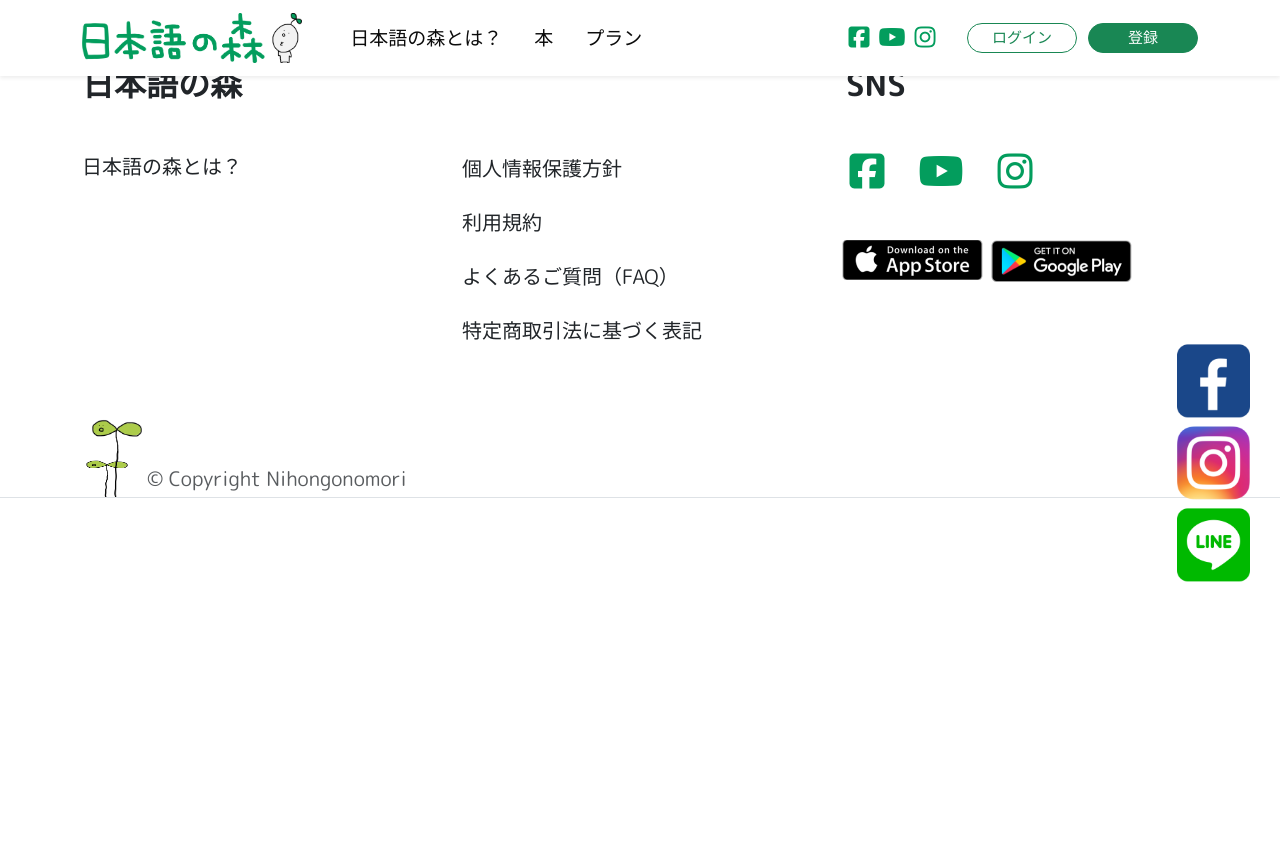
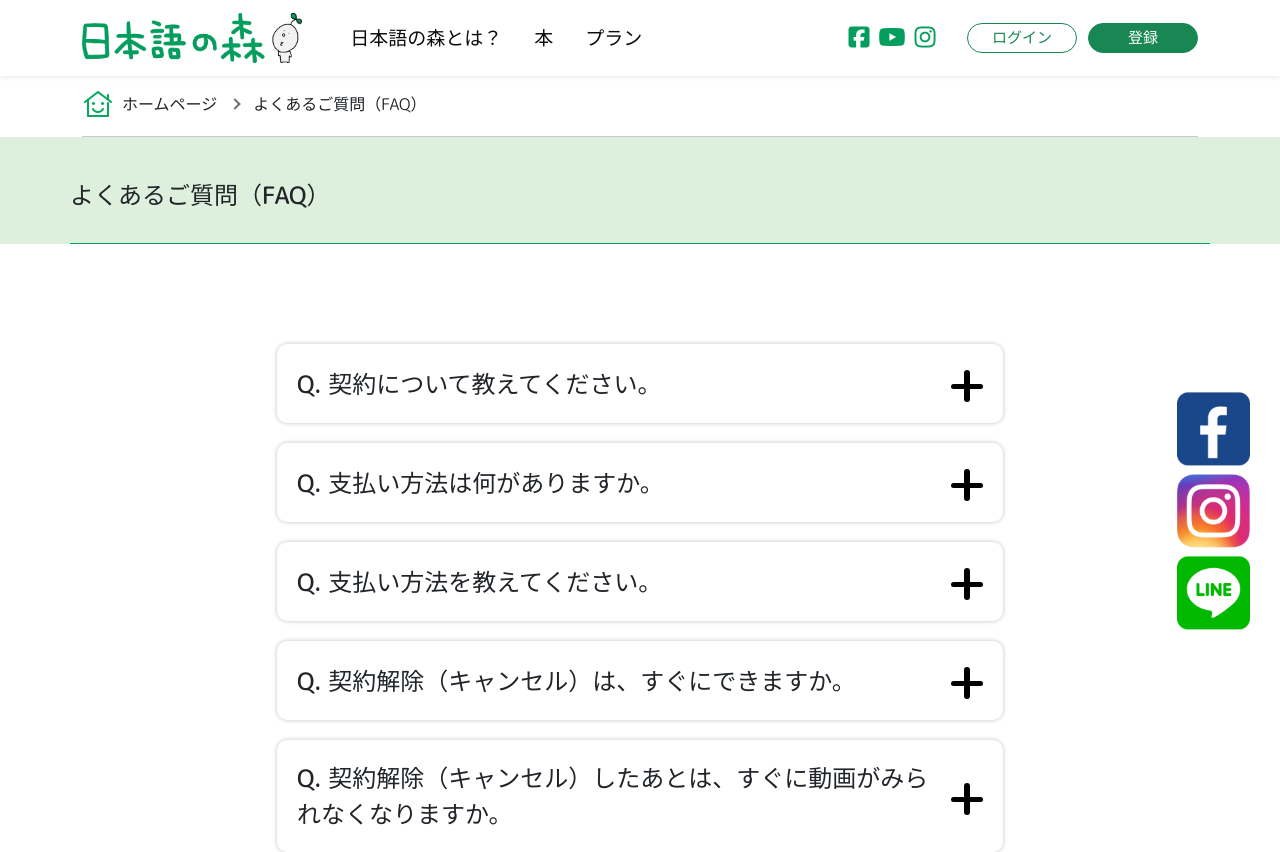
Before and after one commit to ying-mohom/Nihongomori, a React (Vite) app: page /faq in a window 1280 px wide. Shown: the top 852 px of the page. Before the commit the page ends 800 px from the top, so only its background shows below. Built offline with nearby package versions, Linux system fonts and the light colour scheme.

Commit message:
ADD: FAQ Page

```diff
--- a/src/assets/components/Footer.jsx
+++ b/src/assets/components/Footer.jsx
@@ -35,7 +35,7 @@ function Footer() {
               </a>
 
               <a
-                href="/"
+                href="/faq"
                 className="d-block mb-4 text-dark text-decoration-none fs-5"
               >
                 よくあるご質問（FAQ）
--- a/src/pages/FAQ.jsx
+++ b/src/pages/FAQ.jsx
@@ -0,0 +1,275 @@
+import { useState } from "react";
+import SubNav from "../assets/components/SubNav";
+import { Container } from "react-bootstrap";
+
+const faqs = [
+	{
+		question: "契約について教えてください。",
+		answer: (
+			<>
+				※ JLPT N1/N2/N3
+				<br />
+				<br />
+				【1年合格PASS / 6か月PASS / 1か月PASS】
+				<br /><br />
+				1年PASS：1年間、N1・N2・N3のすべての授業動画が見られます。
+				<br />
+				（日本語会話と日本文化のコースも見ることができます。）
+				<br /><br />
+				6か月PASS：6か月間、N1・N2・N3のすべての授業動画が見られます。
+				<br />
+				（日本語会話と日本文化のコースも見ることができます。）
+				<br /><br />
+				1か月PASS：1か月間、N1・N2・N3のすべての授業動画が見られます。
+				<br />
+				（日本語会話と日本文化のコースも見ることができます。）
+				<br />
+				<br />
+				1年合格PASS / 6か月PASS / 1か月PASSのプランは自動更新されます。
+				<br />
+				次の更新をしたくない場合は、契約期限前にキャンセルしてください。
+				<br /><br />
+				※ JLPT N4
+				<br /><br />
+				【BASIC JAPANESE JLPT N4 / 基础日语 JLPT N4 / 기초 일본어 JLPT N4】
+				<br /><br />
+				BASIC JAPANESE JLPT N4：6か月間、BASIC JAPANESE JLPT N4 コースの動画が見られます。
+				<br />
+				基础日语 JLPT N4：6か月間、基础日语 JLPT N4 コースの動画が見られます。
+				<br />
+				기초 일본어 JLPT N4：6か月間、기초 일본어 JLPT N4 コースの動画が見られます。
+				<br />
+				<br />
+				このプランは自動更新されません。
+				<br /><br />
+				※ JLPT N5
+				<br /><br />
+				【BASIC JAPANESE JLPT N5 / 基础日语 JLPT N5 / 기초 일본어 JLPT N5】
+				<br /><br />
+				BASIC JAPANESE JLPT N5：6か月間、BASIC JAPANESE JLPT N5 コースの動画が見られます。
+				<br />
+				基础日语 JLPT N5：6か月間、基础日语 JLPT N5 コースの動画が見られます。
+				<br />
+				기초 일본어 JLPT N5：6か月間、기초 일본어 JLPT N5 コースの動画が見られます。
+				<br /><br />
+				このプランは自動更新されません。
+			</>
+		),
+	},
+	{
+		question: "支払い方法は何がありますか。",
+		answer: (
+			<>
+				1か月PASS：クレジットカードのみ対応しています。
+				<br />
+				1年合格PASS / 6か月PASS / BASIC JAPANESE N4,N5：クレジットカード、銀行振込（日本またはインドネシアの銀行）、PayPalの3つの方法でお支払いできます。
+			</>
+		),
+	},
+	{
+		question: "支払い方法を教えてください。",
+		answer: (
+			<>
+				メニューから「プラン」を選び、<br />
+				購入したいプランを選択して「しはらう」を押してください。<br />
+				その後、表示されるお支払い方法を選んでください。<br /><br />
+
+				⚠️ 各プランに記載されている対応可能なお支払い方法のみご利用いただけます。<br />
+				あらかじめご確認ください。
+			</>
+		),
+	},
+	{
+		question: "契約解除（キャンセル）は、すぐにできますか。",
+		answer: (
+			<>
+				【1年合格PASS / 6か月PASS / 1か月PASS】
+				<br /><br />
+				こちらの3つのプランはいつでも解約できます。<br />
+				購入後すぐに解約しても問題ありません。<br /><br />
+
+				【BASIC JAPANESE / 基础日语 / 기초 일본어】
+				<br /><br />
+				サブスクリプションではありません。<br />
+				6か月後に契約が自動で終了します。
+			</>
+		),
+	},
+	{
+		question: "契約解除（キャンセル）したあとは、すぐに動画がみられなくなりますか。",
+		answer: (
+			<>
+				解約後も契約期間内は動画が見られます。
+				<br /><br />
+
+				【1年合格PASS】<br />
+				例： 契約日が2022年8月20日の場合、2022年8月21日に解約しても2023年8月19日まで動画を見られます。
+				<br /><br />
+
+				【6か月PASS】<br />
+				例： 契約日が2025年3月20日の場合、2025年3月21日に解約しても2025年9月19日まで動画を見られます。
+				<br /><br />
+
+				【1か月PASS】<br />
+				例:：契約日が4月20日の場合、4月21日に解約しても5月19日まで動画を見られます。
+			</>
+		),
+	},
+	{
+		question: "支払いがうまくできません。",
+		answer: (
+			<>
+				お支払いがうまくできない場合は、入力したカードの情報が間違っているか、クレジットカードが支払いを拒否してしまっている場合がほとんどです。カードが使えない場合は、別のカードをお試しいただくか、クレジットカードの銀行に直接お問い合わせください。
+			</>
+		),
+	},
+	{
+		question: "「準備中」の商品はいつ完成しますか。",
+		answer: (
+			<>
+				「準備中」と表示されているものは、現在急いで準備をしているものです。完成の日はまだ未定ですが、商品をみなさまに使っていただける日が決まったらウェブサイトや各SNSでお知らせいたします。もうしばらくお待ちください。
+			</>
+		),
+	},
+	{
+		question: "日本語の森の本はどこで買えますか？",
+		answer: (
+			<>
+				『JLPT この一冊で合格する / I LOVE KANJI』は、<br />
+				日本の書店（紀伊国屋など）で 買うことができます。<br />
+				また、Amazonでも 買うことができます。<br /><br />
+
+				本のくわしい内容や買い方については、<br />
+				メニューの 「本」 をえらんでください。
+			</>
+		),
+	},
+	{
+		question: "お問い合わせ",
+		answer: (
+			<>
+				わからないこと、困ったことがある場合、こちらにお問い合わせください😊<br /><br />
+
+				日本語の森の Instagram・Facebook・LINE<br /><br />
+
+				または nihongonomori@gmail.com までご連絡ください。
+			</>
+		),
+	},
+	{
+		question: "契約解除（キャンセル）方法を教えてください。",
+		answer: (
+			<>
+				①トップメニューの「プラン」をクリックする。<br />
+				②自分が契約しているプランを選ぶ。<br />
+				③「プランの管理」を選ぶ。<br />
+				④「ほんとうにやめる」を選ぶ。<br />
+				※アプリでの解約できません。webサイトかモバイルサイトで解約手続きを行なってください。
+			</>
+		),
+	},
+	{
+		question: "アカウントを削除したい",
+		answer: (
+			<>
+				アカウントを一度削除してしまうと、データを復元することができなくなります。<br /><br />
+
+				削除されたい場合は、<span style={{ textDecoration: "none", color: "#039d5d" }}>こちらのページ</span>からお手続きください。<br /><br />
+
+				もし退学手続きが上手く行えない場合は、その旨と下記4点を添えて日本語の森にメールを送ってください。<br /><br />
+
+				・ご登録名<br />
+				・登録頂いたメールアドレス<br />
+				・生年月日<br />
+				・写真付き身分証明書<br /><br />
+
+				※アカウントを削除しても、プランは自動で解約されません。<br />
+				アカウントを削除する前に、プランを解約してください。
+			</>
+		),
+	},
+];
+
+function FAQ() {
+	const [openIndex, setOpenIndex] = useState(null);
+
+	const toggle = (index) => {
+		setOpenIndex(openIndex === index ? null : index);
+	};
+
+	return (
+		<>
+			<SubNav
+				items={[
+					{ label: "ホームページ", link: "/" },
+					{ label: "よくあるご質問（FAQ）" },
+				]}
+			/>
+
+			{/* Title */}
+			<div style={{ background: "#ddf0de" }}>
+				<Container
+					style={{
+						fontSize: "24px",
+						fontWeight: "500",
+						borderBottom: "1px solid #039d5d",
+						padding: "40px 0 30px",
+					}}
+				>
+					よくあるご質問（FAQ）
+				</Container>
+			</div>
+
+			{/* FAQ */}
+			<Container style={{ maxWidth: "750px", margin: "100px auto" }}>
+				{faqs.map((faq, i) => (
+					<div
+						key={i}
+						style={{
+							boxShadow: "0 0 4px rgba(0, 0, 0, 0.25)",
+							padding: "20px",
+							borderRadius: "10px",
+							marginBottom: "20px",
+						}}
+					>
+						{/* Question */}
+						<div
+							onClick={() => toggle(i)}
+							style={{
+								cursor: "pointer",
+								display: "flex",
+								justifyContent: "space-between",
+								alignItems: "center",
+								fontWeight: "500",
+								background: "#fff",
+							}}
+						>
+							<span className="fs-4">Q. {faq.question}</span>
+
+							<span style={{ fontSize: "26px" }}>
+								{openIndex === i ? <svg width="32" height="5" viewBox="0 0 32 5" fill="none" xmlns="http://www.w3.org/2000/svg"><rect x="32" width="5" height="32" rx="2.5" transform="rotate(90 32 0)" fill="#000"></rect></svg> : <svg width="32" height="32" viewBox="0 0 32 32" fill="none" xmlns="http://www.w3.org/2000/svg"><rect x="13" width="6" height="32" rx="3" fill="#000"></rect><rect x="32" y="14" width="5" height="32" rx="2.5" transform="rotate(90 32 14)" fill="#000"></rect></svg>}
+							</span>
+						</div>
+
+						{/* Answer */}
+						{openIndex === i && (
+							<div
+								style={{
+									padding: "20px 10px",
+									color: "#808285",
+									fontWeight: "400",
+									fontSize: "18px",
+									lineHeight: "27px",
+								}}
+							>
+								{faq.answer}
+							</div>
+						)}
+					</div>
+				))}
+			</Container>
+		</>
+	);
+}
+
+export default FAQ;
--- a/src/routes/AppRouters.jsx
+++ b/src/routes/AppRouters.jsx
@@ -10,6 +10,7 @@ import Terms from "../pages/Terms";
 import Tokushohou from "../pages/Tokushohou";
 import AudioBook from "../pages/AudioBook";
 import AudioBookDetails from "../pages/AudioBookDetails";
+import FAQ from "../pages/FAQ";
 
 function AppRouters() {
   return (
@@ -21,6 +22,7 @@ function AppRouters() {
       <Route path="/payment/:id" element={<Payment />} />
       <Route path="/privacy-policy" element={<PrivacyPolicy />} />
       <Route path="/terms-of-service" element={<Terms />} />
+      <Route path="/faq" element={<FAQ />} />
       <Route path="/tokushohou" element={<Tokushohou />} />
       <Route path="/audio/:bookId" element={<AudioBook />} />
       <Route path="/audio/:bookId/:lessonId" element={<AudioBookDetails />} />
```
